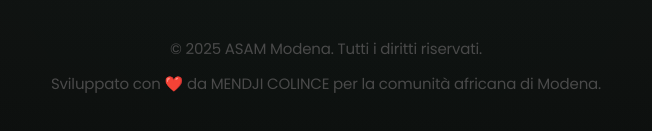
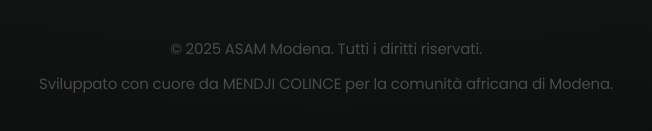
Before and after one commit to colincelemec/ASAM_WEB_SITE, a plain HTML site: page index.html in a window 1280 px wide. Shown: the part 4558-4689 px from the top of the page, 314-966 px from the left. Drawn offline with Linux system fonts and the light colour scheme.

Commit message:
modified the heart emoji with the word

```diff
--- a/index.html
+++ b/index.html
@@ -169,7 +169,7 @@
             </div>
             <div class="footer-bottom">
                 <p>&copy; <span id="copyright-year">2024</span> ASAM Modena. Tutti i diritti riservati.</p>
-                <p>Sviluppato con ❤️ da MENDJI COLINCE per la comunità africana di Modena.</p>
+                <p>Sviluppato con cuore da MENDJI COLINCE per la comunità africana di Modena.</p>
             </div>
         </div>
     </footer>
```
Also changed, not shown: about.html (+1 -1 lines), blog.html (+1 -1 lines), contact.html (+1 -1 lines), gallery.html (+1 -1 lines), membership.html (+1 -1 lines), news.html (+1 -1 lines), 1 other file.
